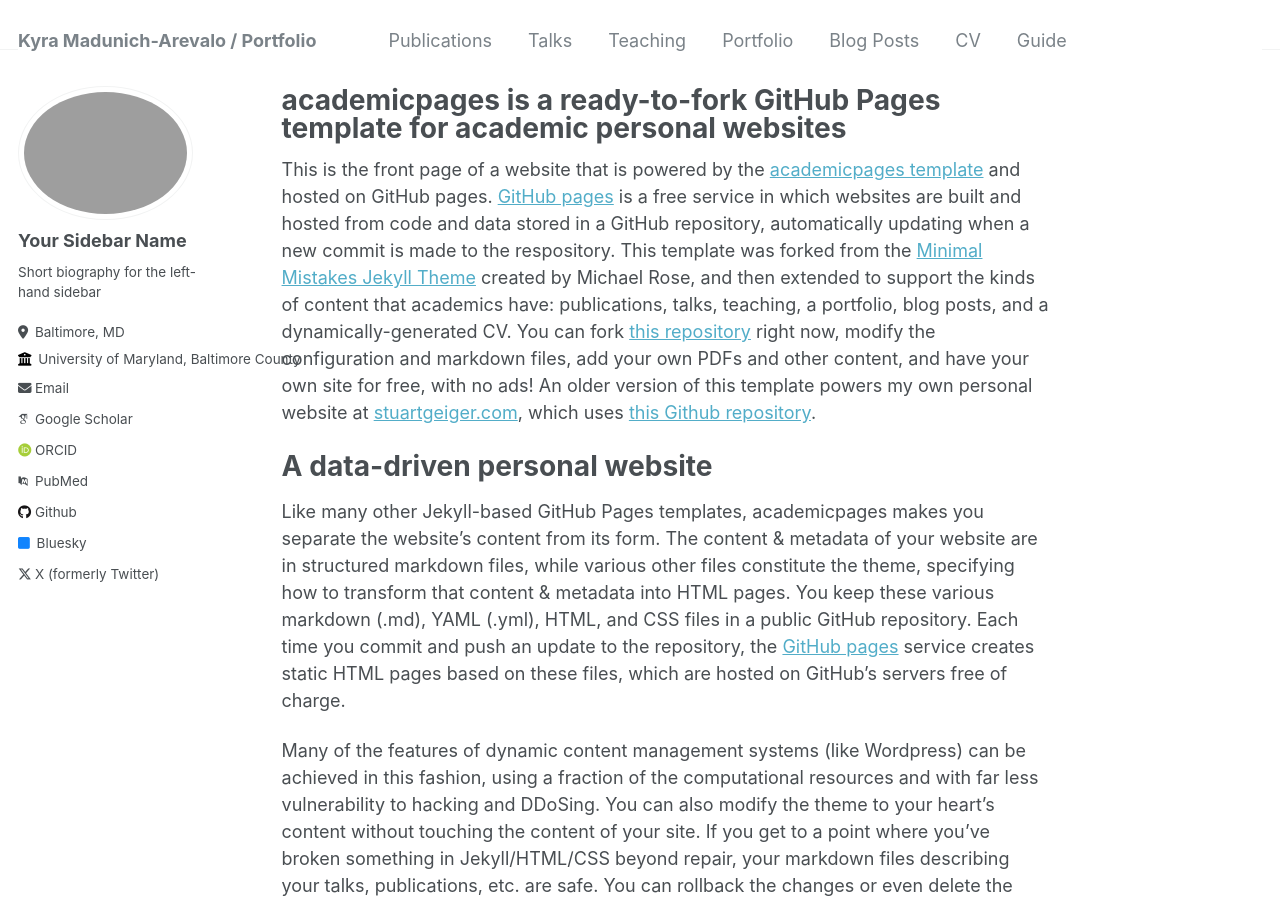
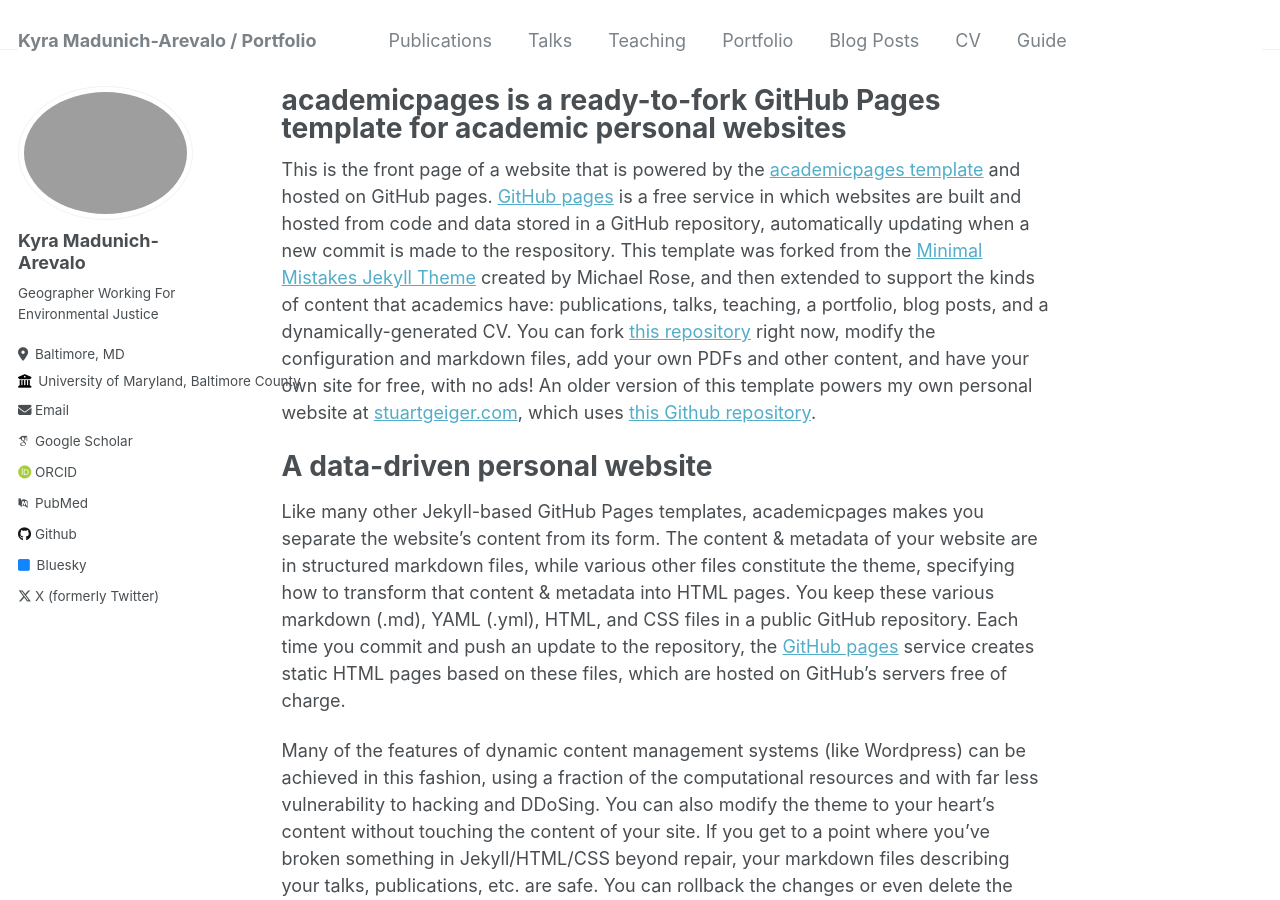
Before and after one commit to kyramadunich/kyramadunich.github.io, a Jekyll site: the page built from _pages/about.md, in a window 1280 px wide and 900 px high. Built offline with Jekyll 4.4.1, drawn with Linux system fonts in a browser that asks for light colours; some web fonts are replaced.

Commit message:
Update _config.yml

```diff
--- a/_config.yml
+++ b/_config.yml
@@ -22,9 +22,9 @@
 author:
   # Biographic information
   avatar           : "profile.png"
-  name             : "Your Sidebar Name"
+  name             : "Kyra Madunich-Arevalo"
   pronouns         : # example: "she/her"
-  bio              : "Short biography for the left-hand sidebar"
+  bio              : "Geographer Working For Environmental Justice"
   location         : "Baltimore, MD"
   employer         : "University of Maryland, Baltimore County"
   uri              : # URL
```
